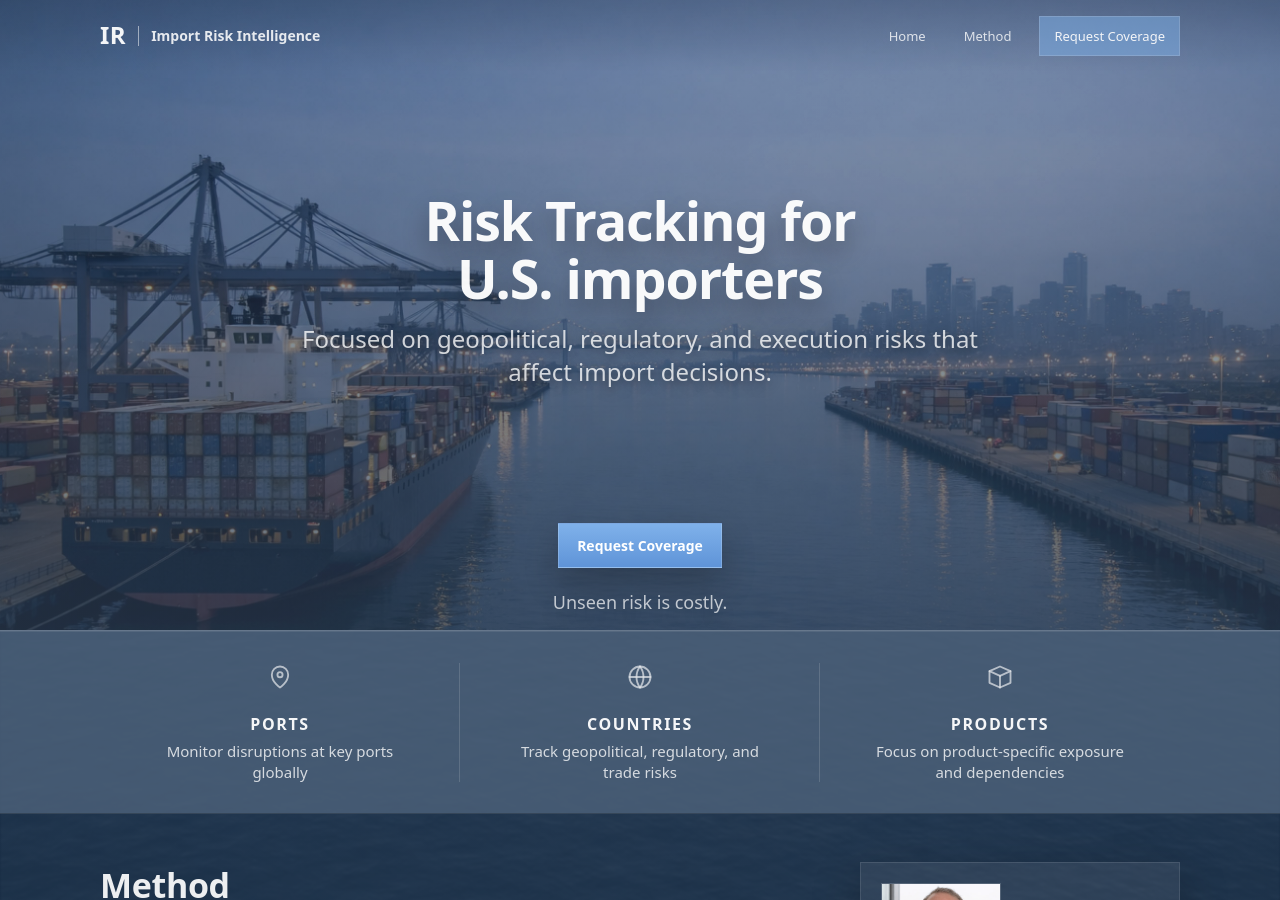
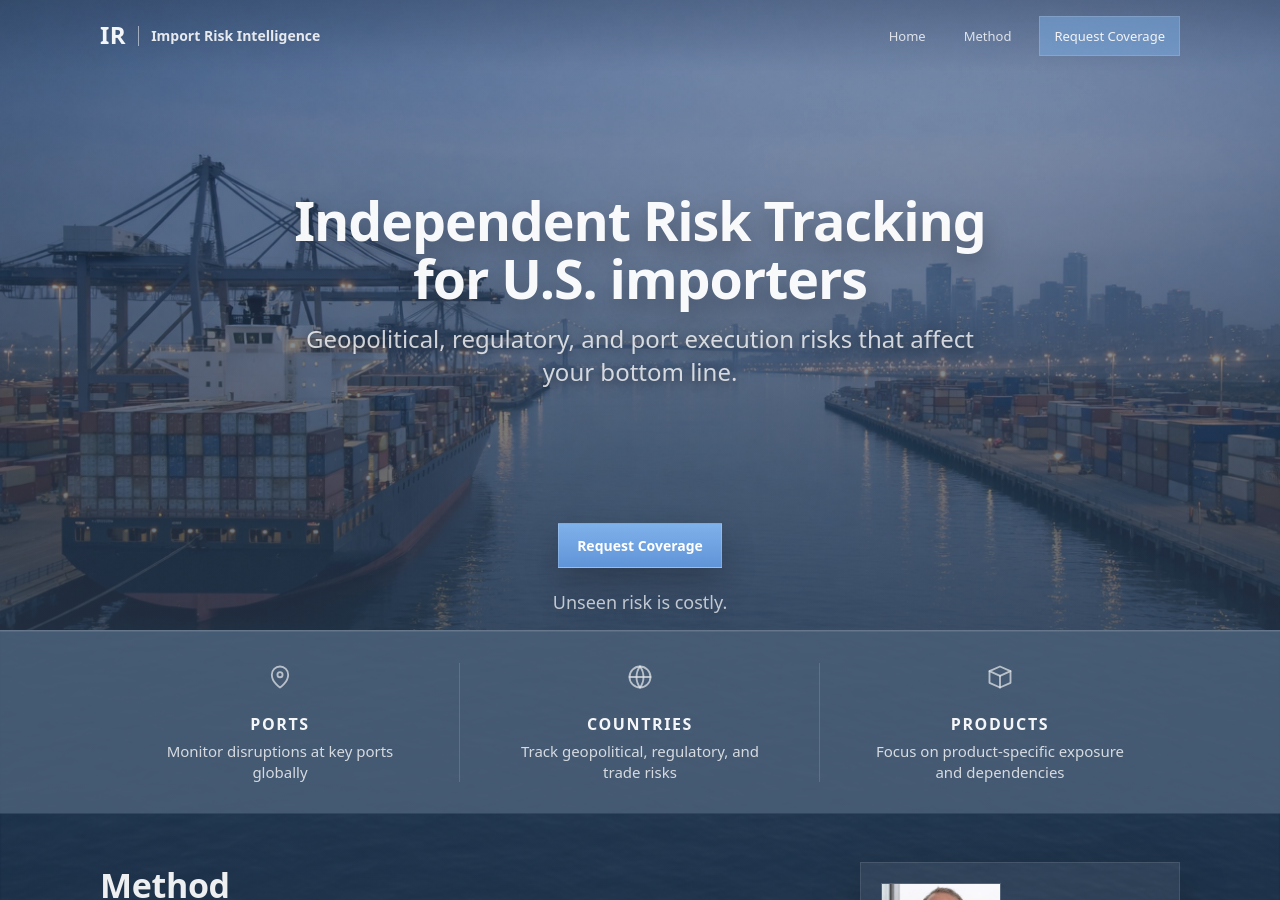
Before and after one commit to importrisk/import-risk-intelligence-site, a Jekyll site: the page built from index.html, in a window 1280 px wide and 900 px high. Built offline with Jekyll 4.4.1, drawn with Linux system fonts in a browser that asks for light colours.

Commit message:
Update index.html

```diff
--- a/index.html
+++ b/index.html
@@ -11,19 +11,19 @@ description: Independent risk monitoring for U.S. importers.
 
   <div class="container hero-inner">
     <h1 class="hero-title">
- Risk Tracking for<br />
-      U.S. importers
+ Independent Risk Tracking<br />
+      for U.S. importers
     </h1>
 
     <p class="hero-subtitle">
-      Focused on geopolitical, regulatory, and execution risks that affect import decisions.
+      Geopolitical, regulatory, and port execution risks that affect your bottom line.
     </p>
 
     <div class="hero-actions">
       <a class="btn btn-primary" href="#request">Request Coverage</a>
     </div>
 
-    <p class="hero-cta-note">Unseen risk is costly.</p>
+    <p class="hero-cta-note">Unseen risk is costly. </p>
   </div>
 </main>
 
```
Also changed, not shown: other parts of index.html (+1 -1 lines).
